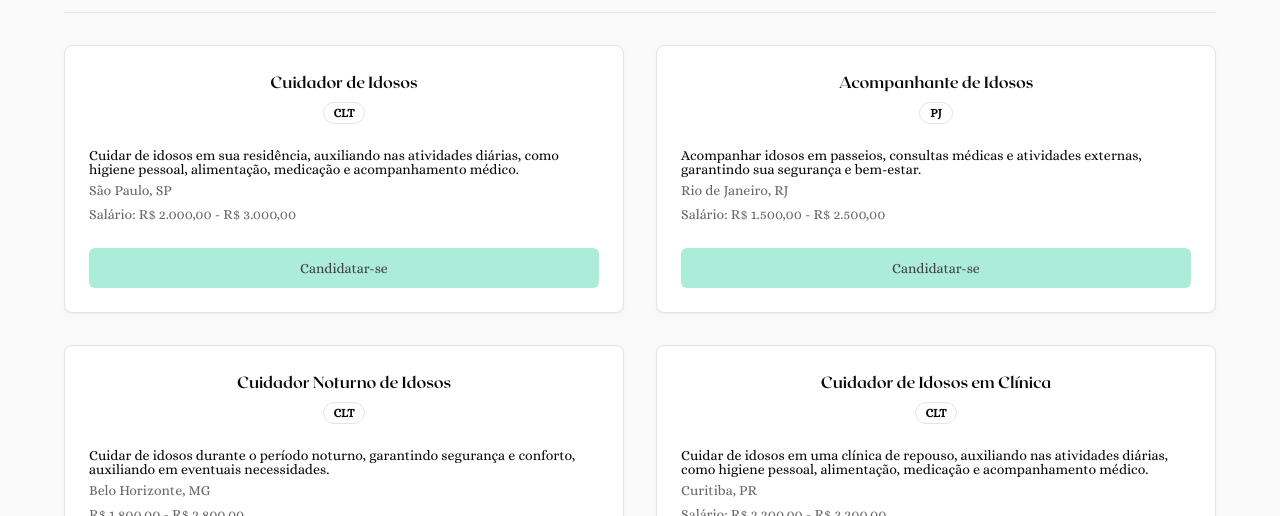
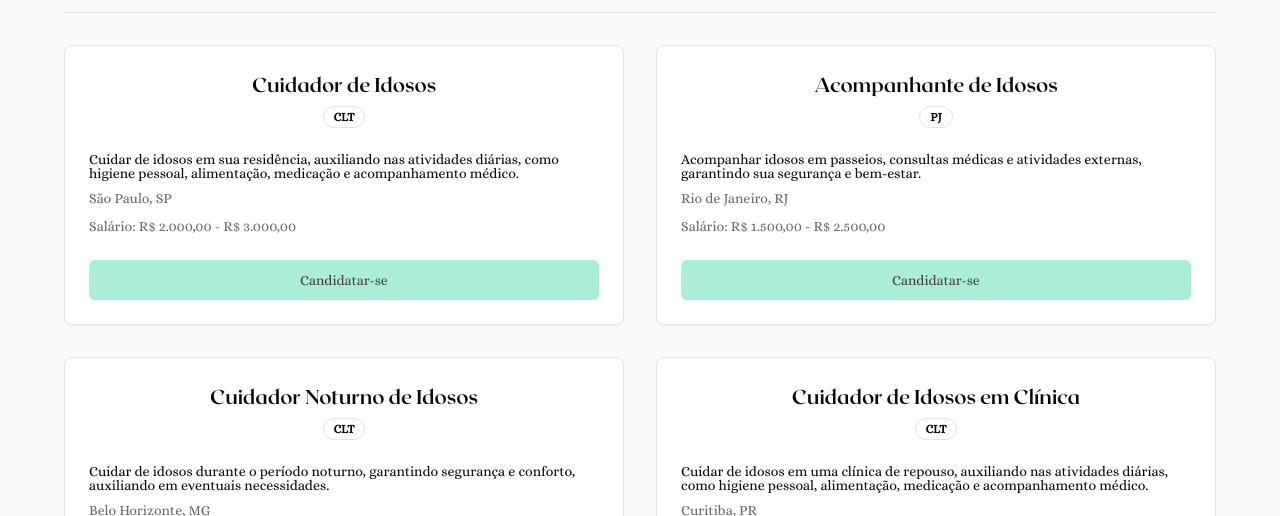
Before and after one commit to isaacviannadev/zelo-app, a Next.js app: page /vagas in a window 1280 px wide. Shown: the part 284-800 px from the top of the page. Built offline with nearby package versions, Linux system fonts and the light colour scheme.

Commit message:
fix: job card size heading and gap

```diff
--- a/src/components/job-card/index.tsx
+++ b/src/components/job-card/index.tsx
@@ -26,18 +26,19 @@ export default function Job({
   contract,
 }: JobProps) {
   return (
-    <Card className='hover:shadow-md '>
+    <Card className='hover:shadow-md  '>
       <CardHeader>
-        <h2 className='font-semibold  text-center'>{title}</h2>
+        <h2 className='font-semibold text-xl text-center'>{title}</h2>
         <div className='text-center'>
           <Badge variant={'outline'}>{contract}</Badge>
         </div>
       </CardHeader>
-      <CardContent className='grid gap-6 relative group'>
+
+      <CardContent className='grid gap-6 relative group '>
         <Link className='absolute inset-0 z-10' href='#'>
           <span className='sr-only'>Ver serviço</span>
         </Link>
-        <div className='grid gap-1'>
+        <div className='grid gap-2'>
           <p className='text-sm leading-none'>{description}</p>
           <p className='text-sm text-gray-500 dark:text-gray-400'>{location}</p>
           <p className='text-sm text-gray-500 dark:text-gray-400'>{salary}</p>
```
